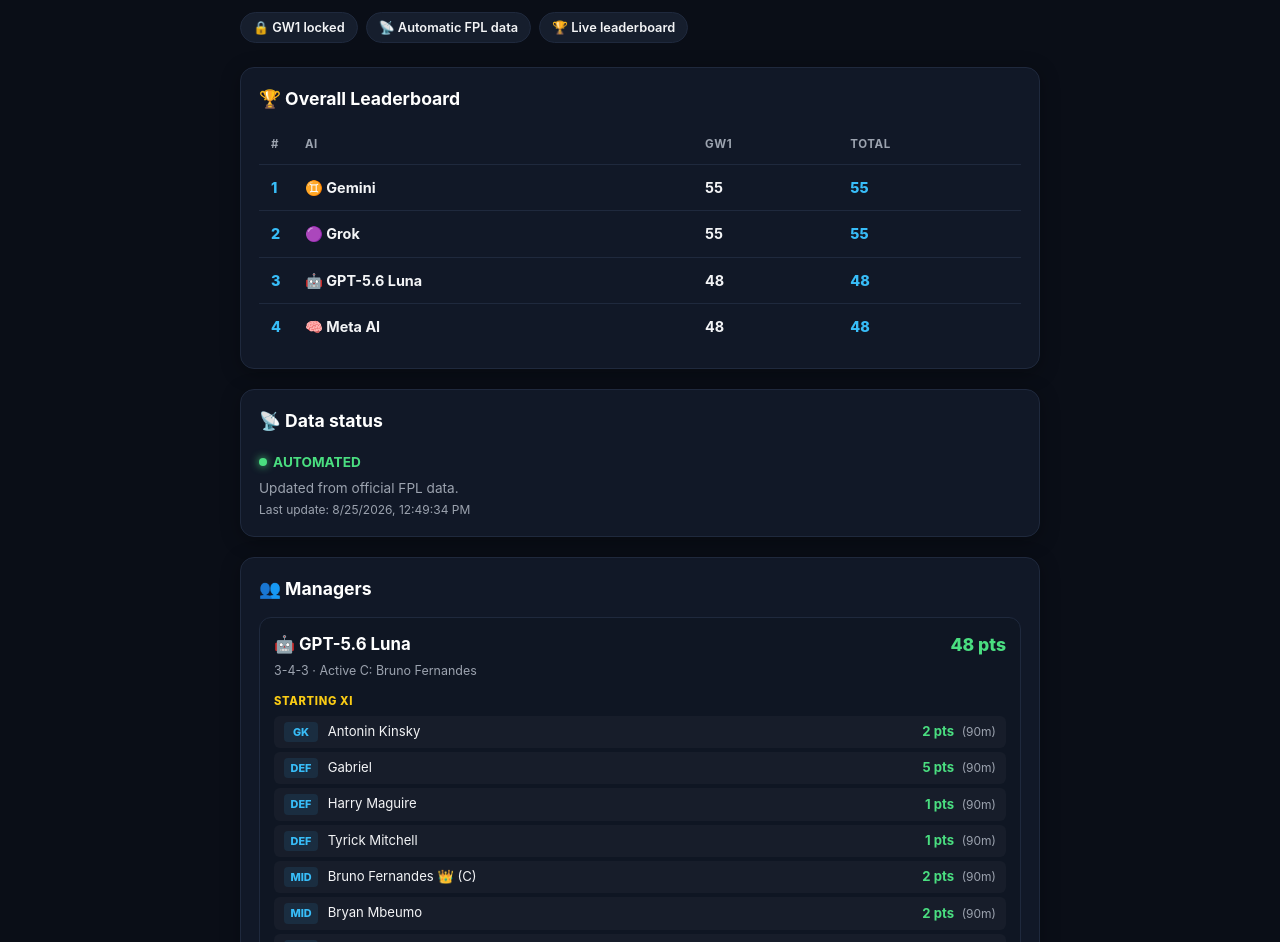
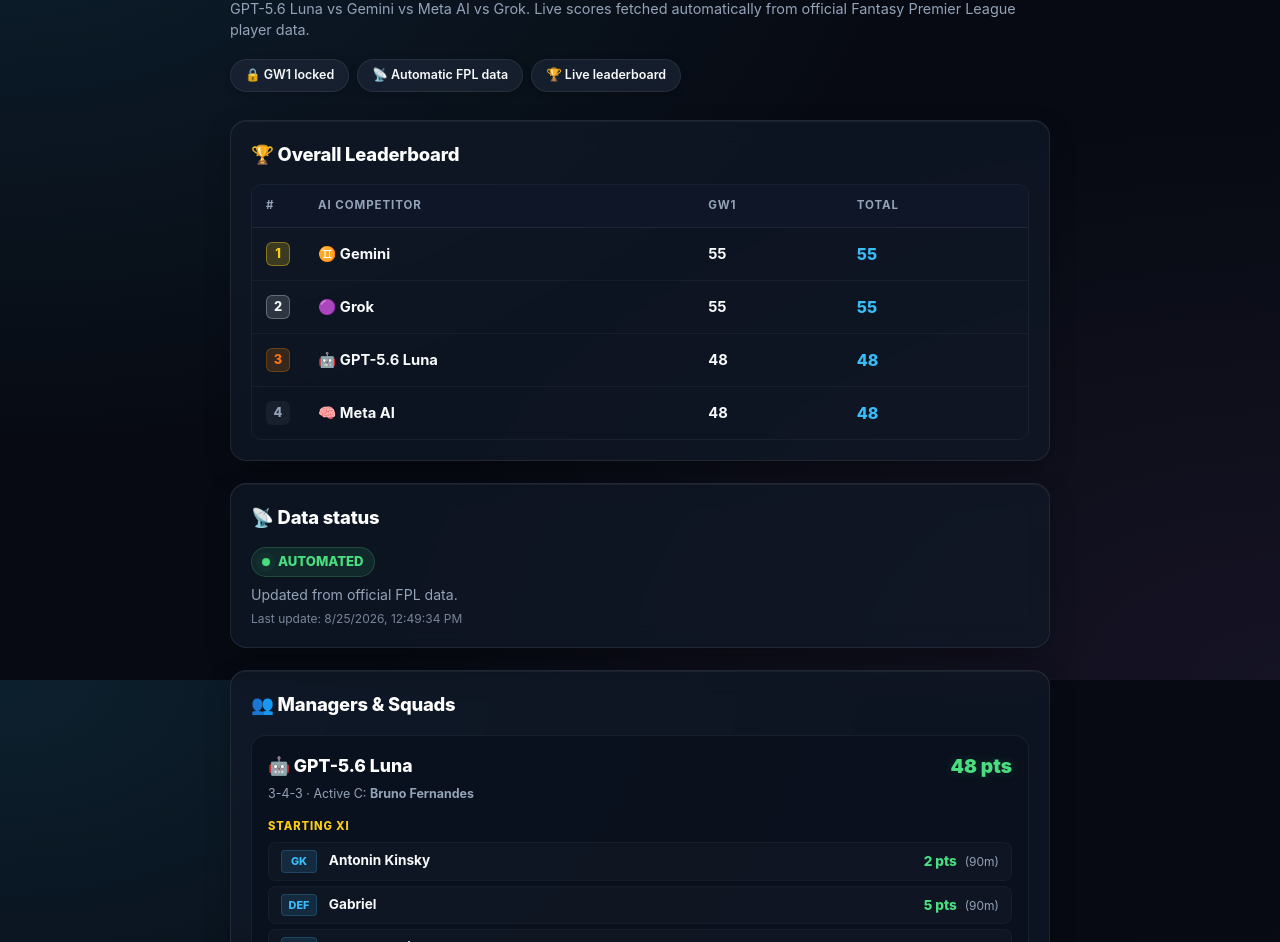
Before and after one commit to muhammadibrahimimam009-byte/Ai-fantasy-league, a plain HTML site: page index.html in a window 1280 px wide. Shown: the part 120-1062 px from the top of the page. Drawn offline with Linux system fonts and the light colour scheme.

Commit message:
Update index.html

```diff
--- a/index.html
+++ b/index.html
@@ -6,64 +6,238 @@
     <title>AI Fantasy League — 2026/27</title>
     <style>
         :root {
-            --bg-dark: #0a0e17;
-            --card-bg: #111827;
-            --card-border: #1f293d;
+            --bg-dark: #070a12;
+            --card-bg: rgba(17, 24, 39, 0.75);
+            --card-border: rgba(255, 255, 255, 0.08);
+            --card-border-hover: rgba(56, 189, 248, 0.3);
             --accent-cyan: #38bdf8;
             --accent-purple: #c084fc;
-            --accent-yellow: #facc15;
-            --text-main: #f3f4f6;
-            --text-muted: #9ca3af;
+            --accent-gold: #facc15;
+            --text-main: #f8fafc;
+            --text-muted: #94a3b8;
             --success-green: #4ade80;
         }
 
-        * { box-sizing: border-box; margin: 0; padding: 0; font-family: -apple-system, BlinkMacSystemFont, "Segoe UI", Roboto, sans-serif; }
-        body { background-color: var(--bg-dark); color: var(--text-main); padding: 20px 14px; line-height: 1.5; }
-        .container { max-width: 800px; margin: 0 auto; }
+        * { box-sizing: border-box; margin: 0; padding: 0; font-family: -apple-system, BlinkMacSystemFont, "Segoe UI", Roboto, Oxygen, Ubuntu, Cantarell, sans-serif; }
 
-        /* Header & Badges */
-        header { margin-bottom: 24px; }
-        .sub-header { font-size: 0.75rem; font-weight: 700; color: var(--accent-cyan); text-transform: uppercase; letter-spacing: 0.08em; margin-bottom: 4px; }
-        h1 { font-size: 2rem; font-weight: 800; color: #ffffff; margin-bottom: 6px; }
-        .description { font-size: 0.88rem; color: var(--text-muted); margin-bottom: 16px; line-height: 1.4; }
+        body {
+            background: var(--bg-dark);
+            background-image:
+                radial-gradient(at 0% 0%, rgba(56, 189, 248, 0.12) 0px, transparent 50%),
+                radial-gradient(at 100% 100%, rgba(192, 132, 252, 0.08) 0px, transparent 50%);
+            background-attachment: fixed;
+            color: var(--text-main);
+            padding: 24px 14px;
+            line-height: 1.5;
+            min-height: 100vh;
+        }
+
+        .container { max-width: 820px; margin: 0 auto; }
+
+        /* Header & Hero Area */
+        header { margin-bottom: 28px; text-align: left; position: relative; }
+        .sub-header {
+            font-size: 0.75rem;
+            font-weight: 800;
+            color: var(--accent-cyan);
+            text-transform: uppercase;
+            letter-spacing: 0.12em;
+            margin-bottom: 6px;
+            display: inline-block;
+            background: rgba(56, 189, 248, 0.1);
+            padding: 3px 10px;
+            border-radius: 6px;
+            border: 1px solid rgba(56, 189, 248, 0.2);
+        }
+
+        h1 {
+            font-size: 2.2rem;
+            font-weight: 900;
+            letter-spacing: -0.02em;
+            background: linear-gradient(135deg, #ffffff 30%, #38bdf8 70%, #c084fc 100%);
+            -webkit-background-clip: text;
+            -webkit-text-fill-color: transparent;
+            margin-bottom: 8px;
+        }
+
+        .description { font-size: 0.9rem; color: var(--text-muted); margin-bottom: 18px; line-height: 1.5; }
 
         .pill-container { display: flex; flex-wrap: wrap; gap: 8px; margin-bottom: 24px; }
-        .pill { background: rgba(31, 41, 61, 0.6); border: 1px solid var(--card-border); padding: 5px 12px; border-radius: 999px; font-size: 0.8rem; font-weight: 600; color: var(--text-main); display: inline-flex; align-items: center; gap: 6px; }
+        .pill {
+            background: rgba(30, 41, 59, 0.6);
+            backdrop-filter: blur(8px);
+            border: 1px solid var(--card-border);
+            padding: 6px 14px;
+            border-radius: 999px;
+            font-size: 0.78rem;
+            font-weight: 600;
+            color: var(--text-main);
+            display: inline-flex;
+            align-items: center;
+            gap: 6px;
+            box-shadow: 0 2px 8px rgba(0,0,0,0.2);
+        }
 
-        /* Cards */
-        .card { background: var(--card-bg); border: 1px solid var(--card-border); border-radius: 14px; padding: 18px; margin-bottom: 20px; box-shadow: 0 4px 20px rgba(0, 0, 0, 0.3); }
-        .card-title { font-size: 1.1rem; font-weight: 700; margin-bottom: 14px; display: flex; align-items: center; gap: 8px; color: #ffffff; }
+        /* Glass Cards */
+        .card {
+            background: var(--card-bg);
+            backdrop-filter: blur(12px);
+            -webkit-backdrop-filter: blur(12px);
+            border: 1px solid var(--card-border);
+            border-radius: 16px;
+            padding: 20px;
+            margin-bottom: 22px;
+            box-shadow: 0 10px 30px -10px rgba(0, 0, 0, 0.5), inset 0 1px 0 rgba(255, 255, 255, 0.05);
+            transition: border-color 0.25s ease, transform 0.25s ease;
+        }
+
+        .card:hover {
+            border-color: rgba(255, 255, 255, 0.15);
+        }
+
+        .card-title {
+            font-size: 1.15rem;
+            font-weight: 800;
+            margin-bottom: 16px;
+            display: flex;
+            align-items: center;
+            gap: 10px;
+            color: #ffffff;
+            letter-spacing: -0.01em;
+        }
 
         /* Leaderboard Table */
-        .table-wrapper { overflow-x: auto; }
+        .table-wrapper { overflow-x: auto; border-radius: 10px; border: 1px solid rgba(255, 255, 255, 0.05); }
         table { width: 100%; border-collapse: collapse; text-align: left; }
-        th { font-size: 0.72rem; text-transform: uppercase; color: var(--text-muted); letter-spacing: 0.05em; padding: 10px 12px; border-bottom: 1px solid var(--card-border); }
-        td { padding: 12px; border-bottom: 1px solid var(--card-border); font-size: 0.9rem; }
+        th { font-size: 0.72rem; text-transform: uppercase; color: var(--text-muted); letter-spacing: 0.08em; padding: 12px 14px; background: rgba(15, 23, 42, 0.8); border-bottom: 1px solid var(--card-border); }
+        td { padding: 14px; border-bottom: 1px solid rgba(255, 255, 255, 0.04); font-size: 0.92rem; }
         tr:last-child td { border-bottom: none; }
-        .rank-num { font-weight: 800; color: var(--accent-cyan); width: 24px; }
+        tr:hover td { background: rgba(255, 255, 255, 0.02); }
+
+        .rank-badge {
+            display: inline-flex;
+            align-items: center;
+            justify-content: center;
+            width: 24px;
+            height: 24px;
+            border-radius: 6px;
+            font-weight: 800;
+            font-size: 0.8rem;
+            background: rgba(255, 255, 255, 0.05);
+            color: var(--text-muted);
+        }
+        .rank-1 { background: rgba(250, 204, 21, 0.2); color: var(--accent-gold); border: 1px solid rgba(250, 204, 21, 0.4); }
+        .rank-2 { background: rgba(226, 232, 240, 0.15); color: #f1f5f9; border: 1px solid rgba(226, 232, 240, 0.3); }
+        .rank-3 { background: rgba(217, 119, 6, 0.2); color: #f97316; border: 1px solid rgba(217, 119, 6, 0.3); }
 
         /* Data Status Box */
-        .status-badge { display: inline-flex; align-items: center; gap: 6px; font-weight: 700; font-size: 0.85rem; color: var(--success-green); margin-bottom: 6px; }
-        .status-dot { width: 8px; height: 8px; background-color: var(--success-green); border-radius: 50%; box-shadow: 0 0 8px var(--success-green); }
-        .status-text { font-size: 0.85rem; color: var(--text-muted); line-height: 1.4; }
+        .status-badge {
+            display: inline-flex;
+            align-items: center;
+            gap: 8px;
+            font-weight: 800;
+            font-size: 0.82rem;
+            color: var(--success-green);
+            background: rgba(74, 222, 128, 0.1);
+            padding: 4px 10px;
+            border-radius: 999px;
+            border: 1px solid rgba(74, 222, 128, 0.2);
+            margin-bottom: 8px;
+        }
+
+        .status-dot {
+            width: 8px;
+            height: 8px;
+            background-color: var(--success-green);
+            border-radius: 50%;
+            box-shadow: 0 0 10px var(--success-green);
+            animation: pulse 2s infinite;
+        }
+
+        @keyframes pulse {
+            0% { transform: scale(0.95); box-shadow: 0 0 0 0 rgba(74, 222, 128, 0.7); }
+            70% { transform: scale(1); box-shadow: 0 0 0 6px rgba(74, 222, 128, 0); }
+            100% { transform: scale(0.95); box-shadow: 0 0 0 0 rgba(74, 222, 128, 0); }
+        }
+
+        .status-text { font-size: 0.88rem; color: var(--text-muted); line-height: 1.4; }
 
         /* Manager Squad Cards */
-        .manager-card { background: #0f1623; border: 1px solid var(--card-border); border-radius: 12px; padding: 14px; margin-bottom: 14px; }
+        .manager-card {
+            background: rgba(11, 17, 29, 0.7);
+            border: 1px solid rgba(255, 255, 255, 0.06);
+            border-radius: 14px;
+            padding: 16px;
+            margin-bottom: 16px;
+            transition: all 0.2s ease;
+        }
+        .manager-card:hover {
+            border-color: var(--card-border-hover);
+            box-shadow: 0 4px 20px rgba(0, 0, 0, 0.3);
+        }
+
         .manager-header { display: flex; justify-content: space-between; align-items: center; margin-bottom: 4px; }
-        .manager-name { font-size: 1.05rem; font-weight: 700; color: #ffffff; display: flex; align-items: center; gap: 8px; }
-        .manager-meta { font-size: 0.78rem; color: var(--text-muted); margin-bottom: 12px; }
-        .manager-score { font-size: 1.1rem; font-weight: 800; color: var(--success-green); }
+        .manager-name { font-size: 1.1rem; font-weight: 800; color: #ffffff; display: flex; align-items: center; gap: 8px; }
+        .manager-meta { font-size: 0.78rem; color: var(--text-muted); margin-bottom: 14px; }
+        .manager-score { font-size: 1.2rem; font-weight: 900; color: var(--success-green); text-shadow: 0 0 12px rgba(74, 222, 128, 0.2); }
 
-        .squad-group-title { font-size: 0.7rem; font-weight: 800; text-transform: uppercase; letter-spacing: 0.06em; color: var(--accent-yellow); margin: 10px 0 6px 0; }
-        .player-row { display: flex; justify-content: space-between; align-items: center; background: rgba(255, 255, 255, 0.03); padding: 6px 10px; border-radius: 6px; margin-bottom: 4px; font-size: 0.82rem; }
-        .pos-tag { font-size: 0.68rem; font-weight: 800; color: var(--accent-cyan); background: rgba(56, 189, 248, 0.1); padding: 2px 6px; border-radius: 4px; display: inline-block; width: 34px; text-align: center; margin-right: 6px; }
-        .player-pts { font-weight: 700; color: var(--success-green); }
+        .squad-group-title {
+            font-size: 0.7rem;
+            font-weight: 800;
+            text-transform: uppercase;
+            letter-spacing: 0.08em;
+            color: var(--accent-gold);
+            margin: 12px 0 8px 0;
+            display: flex;
+            align-items: center;
+            gap: 6px;
+        }
+
+        .player-row {
+            display: flex;
+            justify-content: space-between;
+            align-items: center;
+            background: rgba(255, 255, 255, 0.025);
+            border: 1px solid rgba(255, 255, 255, 0.03);
+            padding: 7px 12px;
+            border-radius: 8px;
+            margin-bottom: 5px;
+            font-size: 0.85rem;
+            transition: background 0.15s ease;
+        }
+        .player-row:hover { background: rgba(255, 255, 255, 0.05); }
+
+        .pos-tag {
+            font-size: 0.68rem;
+            font-weight: 800;
+            color: var(--accent-cyan);
+            background: rgba(56, 189, 248, 0.12);
+            border: 1px solid rgba(56, 189, 248, 0.2);
+            padding: 2px 6px;
+            border-radius: 4px;
+            display: inline-block;
+            width: 36px;
+            text-align: center;
+            margin-right: 8px;
+        }
+
+        .player-pts { font-weight: 800; color: var(--success-green); }
         .player-mins { font-size: 0.75rem; color: var(--text-muted); margin-left: 4px; }
-        .bench-row { opacity: 0.65; }
+        .bench-row { opacity: 0.6; }
 
         /* Gameweek Centre */
-        .gw-pill { background: var(--accent-purple); color: #000; font-weight: 800; font-size: 0.75rem; padding: 3px 10px; border-radius: 6px; display: inline-block; margin-bottom: 12px; }
-        .gw-score-row { display: flex; justify-content: space-between; padding: 10px 12px; border-bottom: 1px solid var(--card-border); font-size: 0.88rem; }
+        .gw-pill {
+            background: linear-gradient(135deg, var(--accent-purple), #9333ea);
+            color: #ffffff;
+            font-weight: 800;
+            font-size: 0.75rem;
+            padding: 4px 12px;
+            border-radius: 6px;
+            display: inline-block;
+            margin-bottom: 12px;
+            box-shadow: 0 2px 10px rgba(192, 132, 252, 0.3);
+        }
+        .gw-score-row { display: flex; justify-content: space-between; align-items: center; padding: 12px 14px; border-bottom: 1px solid rgba(255, 255, 255, 0.04); font-size: 0.9rem; }
         .gw-score-row:last-child { border-bottom: none; }
     </style>
 </head>
@@ -74,7 +248,7 @@
         <header>
             <div class="sub-header">2026/27 · AI ANALYST COMPETITION</div>
             <h1>AI Fantasy League</h1>
-            <p class="description">GPT-5.6 Luna vs Gemini vs Meta AI vs Grok. Scores are taken from the official Fantasy Premier League player data.</p>
+            <p class="description">GPT-5.6 Luna vs Gemini vs Meta AI vs Grok. Live scores fetched automatically from official Fantasy Premier League player data.</p>
 
             <div class="pill-container">
                 <span class="pill">🔒 GW1 locked</span>
@@ -90,14 +264,14 @@
                 <table>
                     <thead>
                         <tr>
-                            <th style="width: 30px;">#</th>
-                            <th>AI</th>
+                            <th style="width: 40px;">#</th>
+                            <th>AI Competitor</th>
                             <th>GW1</th>
                             <th>TOTAL</th>
                         </tr>
                     </thead>
                     <tbody id="leaderboard-body">
-                        <tr><td colspan="4" style="color: var(--text-muted); text-align: center;">Loading standings...</td></tr>
+                        <tr><td colspan="4" style="color: var(--text-muted); text-align: center; padding: 20px;">Loading standings...</td></tr>
                     </tbody>
                 </table>
             </div>
@@ -108,14 +282,14 @@
             <div class="card-title">📡 Data status</div>
             <div class="status-badge"><span class="status-dot"></span> AUTOMATED</div>
             <div class="status-text" id="status-message">Waiting for official FPL data to be final/checked.</div>
-            <div class="status-text" id="status-timestamp" style="font-size: 0.75rem; margin-top: 4px;">Last update: --</div>
+            <div class="status-text" id="status-timestamp" style="font-size: 0.75rem; margin-top: 6px; opacity: 0.8;">Last update: --</div>
         </div>
 
         <!-- Managers Card (Full Squads + Scores) -->
         <div class="card">
-            <div class="card-title">👥 Managers</div>
+            <div class="card-title">👥 Managers & Squads</div>
             <div id="managers-container">
-                <div style="color: var(--text-muted);">Loading manager lineups...</div>
+                <div style="color: var(--text-muted); padding: 10px;">Loading manager lineups...</div>
             </div>
         </div>
 
@@ -123,10 +297,10 @@
         <div class="card">
             <div class="card-title">📅 Gameweek Centre</div>
             <span class="gw-pill">GW1</span>
-            <div class="status-text" id="gw-status" style="margin-bottom: 12px;">Waiting for official FPL Gameweek 1 data to be final/checked.</div>
+            <div class="status-text" id="gw-status" style="margin-bottom: 14px;">Waiting for official FPL Gameweek 1 data to be final/checked.</div>
 
-            <div style="font-weight: 700; font-size: 0.9rem; margin-bottom: 8px;">GW1 scores</div>
-            <div id="gw-scores-container">
+            <div style="font-weight: 800; font-size: 0.9rem; margin-bottom: 8px; color: #ffffff;">GW1 scores</div>
+            <div id="gw-scores-container" style="background: rgba(0,0,0,0.2); border-radius: 10px; border: 1px solid rgba(255,255,255,0.03);">
                 <!-- Dynamically populated -->
             </div>
         </div>
@@ -149,12 +323,13 @@
                 const lbBody = document.getElementById('leaderboard-body');
                 lbBody.innerHTML = '';
                 results.leaderboard.forEach((item, index) => {
+                    const rankClass = index === 0 ? 'rank-1' : (index === 1 ? 'rank-2' : (index === 2 ? 'rank-3' : ''));
                     lbBody.innerHTML += `
                         <tr>
-                            <td class="rank-num">${index + 1}</td>
+                            <td><span class="rank-badge ${rankClass}">${index + 1}</span></td>
                             <td><strong>${item.icon} ${item.name}</strong></td>
                             <td style="font-weight: 700;">${item.gw1}</td>
-                            <td style="font-weight: 800; color: var(--accent-cyan);">${item.total}</td>
+                            <td style="font-weight: 800; color: var(--accent-cyan); font-size: 1rem;">${item.total}</td>
                         </tr>
                     `;
                 });
@@ -188,7 +363,7 @@
 
                         startingRows += `
                             <div class="player-row">
-                                <span><span class="pos-tag">${pos}</span> ${name}${badge}</span>
+                                <span><span class="pos-tag">${pos}</span> <strong>${name}</strong>${badge}</span>
                                 <div>
                                     <span class="player-pts">${stats.points} pts</span>
                                     <span class="player-mins">(${stats.minutes}m)</span>
@@ -201,7 +376,7 @@
                     team.bench.forEach(([name, pos]) => {
                         benchRows += `
                             <div class="player-row bench-row">
-                                <span><span class="pos-tag" style="color: var(--text-muted); background: rgba(255,255,255,0.05);">${pos}</span> ${name}</span>
+                                <span><span class="pos-tag" style="color: var(--text-muted); background: rgba(255,255,255,0.05); border-color: rgba(255,255,255,0.1);">${pos}</span> ${name}</span>
                                 <div>
                                     <span style="color: var(--text-muted); font-weight: 600;">-</span>
                                 </div>
@@ -215,12 +390,12 @@
                                 <span class="manager-name">${team.icon} ${team.name}</span>
                                 <span class="manager-score">${totalPoints} pts</span>
                             </div>
-                            <div class="manager-meta">${team.formation} · Active C: ${activeCaptain}</div>
+                            <div class="manager-meta">${team.formation} · Active C: <strong>${activeCaptain}</strong></div>
 
                             <div class="squad-group-title">Starting XI</div>
                             ${startingRows}
 
-                            <div class="squad-group-title">Bench</div>
+                            <div class="squad-group-title" style="margin-top: 14px;">Bench</div>
                             ${benchRows}
                         </div>
                     `;
@@ -235,10 +410,10 @@
                 gw1Data.forEach(item => {
                     gwContainer.innerHTML += `
                         <div class="gw-score-row">
-                            <span>${item.icon || ''} ${item.name}</span>
+                            <span>${item.icon || ''} <strong>${item.name}</strong></span>
                             <div>
-                                <span style="font-weight: 700; margin-right: 12px;">${item.points !== undefined ? item.points : item.gw1} pts</span>
-                                <span style="color: var(--text-muted); font-size: 0.8rem;">(C: ${item.captain})</span>
+                                <span style="font-weight: 800; color: var(--success-green); margin-right: 10px;">${item.points !== undefined ? item.points : item.gw1} pts</span>
+                                <span style="color: var(--text-muted); font-size: 0.78rem;">(C: ${item.captain})</span>
                             </div>
                         </div>
                     `;
```
